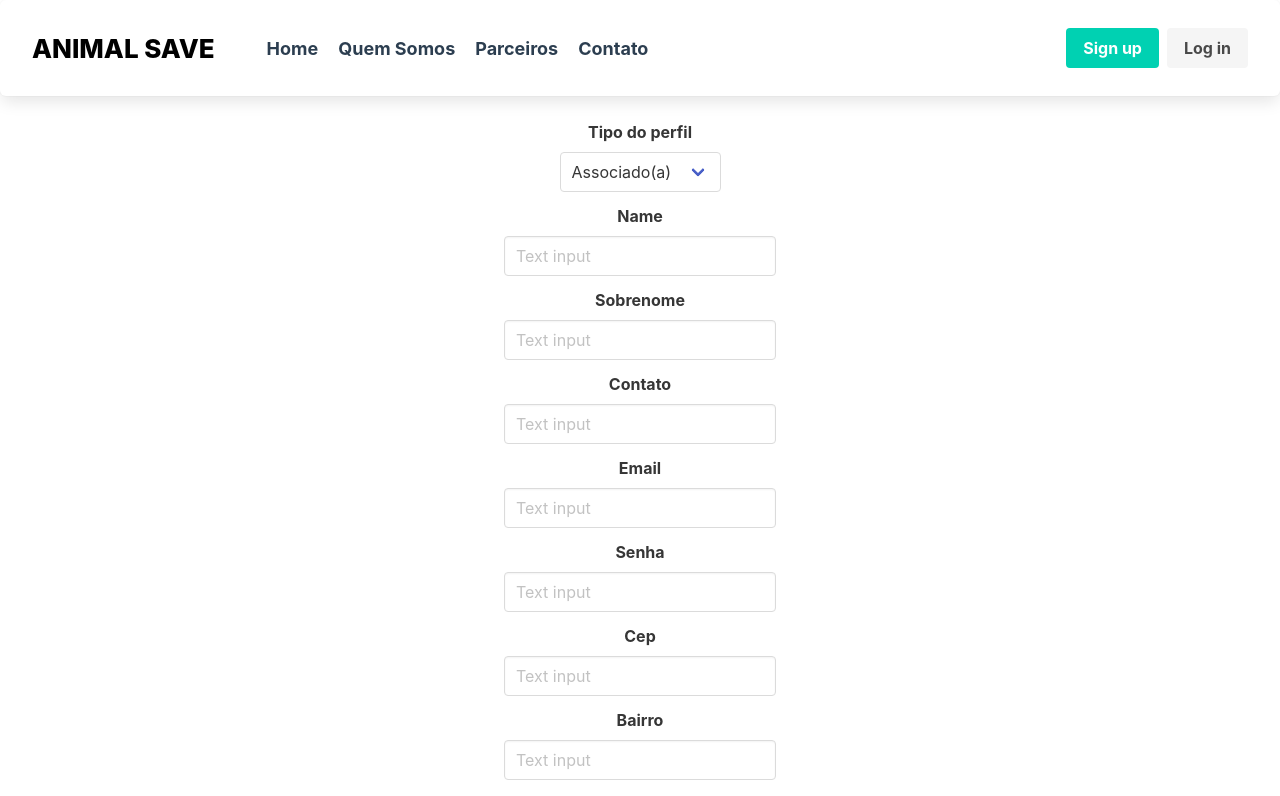
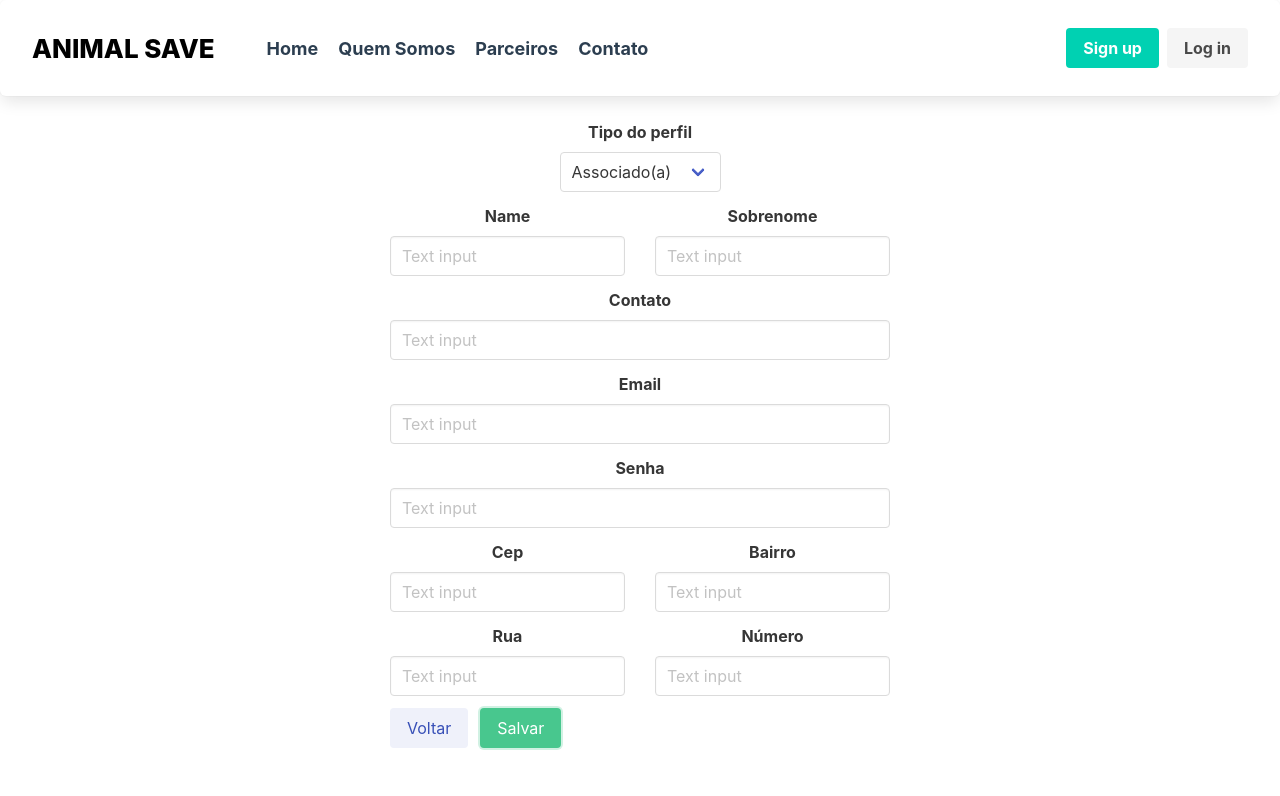
Before and after one commit to renanmontanopaz/animal-save-view, a Vue app: page /register in a window 1280 px wide. Shown: the top 796 px of the page. Built offline with nearby package versions, Linux system fonts and the light colour scheme.

Commit message:
alinhado os campos do tipo de usuário associado

```diff
--- a/src/model/Provider.ts
+++ b/src/model/Provider.ts
@@ -11,4 +11,11 @@ export class Provider extends AbstractEntity {
     address!: Address;
     tasks!: Task;
     user!: User;
+
+    constructor() {
+        super()
+        this.user = new User
+        this.address = new Address
+        this.tasks = new Task
+    }
 }
--- a/src/views/RegisterUsers/Register.vue
+++ b/src/views/RegisterUsers/Register.vue
@@ -1,5 +1,6 @@
 <template>
     <main>
+        <div class="container_form">
             <div class="field">
                 <label class="label">Tipo do perfil</label>
                 <div class="control">
@@ -14,6 +15,7 @@
             </div>
 
             <div v-if="select === '1'">
+                <div class="aling_inputs">
                     <div class="field">
                         <label class="label">Name</label>
                         <div class="control">
@@ -25,6 +27,7 @@
                         <label class="label">Sobrenome</label>
                         <div class="control">
                             <input v-model="associate.lastName" class="input" type="text" placeholder="Text input">
+                        </div>
                     </div>
                 </div>
 
@@ -49,6 +52,7 @@
                     </div>
                 </div>
 
+                <div class="aling_inputs">
                     <div class="field">
                         <label class="label">Cep</label>
                         <div class="control">
@@ -59,10 +63,13 @@
                     <div class="field">
                         <label class="label">Bairro</label>
                         <div class="control">
-                    <input v-model="associate.address.neighborhood" class="input" type="text" placeholder="Text input">
+                            <input v-model="associate.address.neighborhood" class="input" type="text"
+                                placeholder="Text input">
+                        </div>
                     </div>
                 </div>
 
+                <div class="aling_inputs">
                     <div class="field">
                         <label class="label">Rua</label>
                         <div class="control">
@@ -73,7 +80,9 @@
                     <div class="field">
                         <label class="label">Número</label>
                         <div class="control">
-                    <input v-model="associate.address.houseNumber" class="input" type="text" placeholder="Text input">
+                            <input v-model="associate.address.houseNumber" class="input" type="text"
+                                placeholder="Text input">
+                        </div>
                     </div>
                 </div>
             </div>
@@ -237,7 +246,7 @@
                     <button @click="onClickRegister()" class="button is-success is-focused">Salvar</button>
                 </div>
             </div>
-
+        </div>
     </main>
 </template>
 
@@ -332,6 +341,17 @@ export default class Register extends Vue {
 <style lang="scss" scoped>
 main {
     display: flex;
+    align-items: center;
+    justify-content: center;
     flex-direction: column;
+
+    .container_form {
+        max-width: 500px;
+    }
+
+    .aling_inputs {
+        display: flex;
+        gap: 30px;
+    }
 }
 </style>
```
Lines whose indentation alone changed are shown as unchanged.
